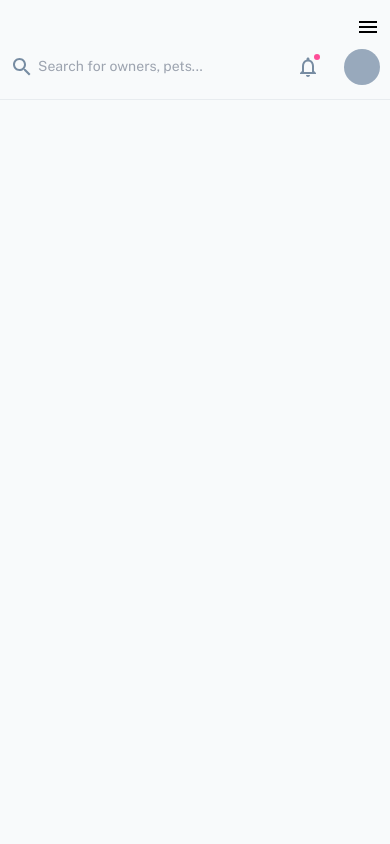
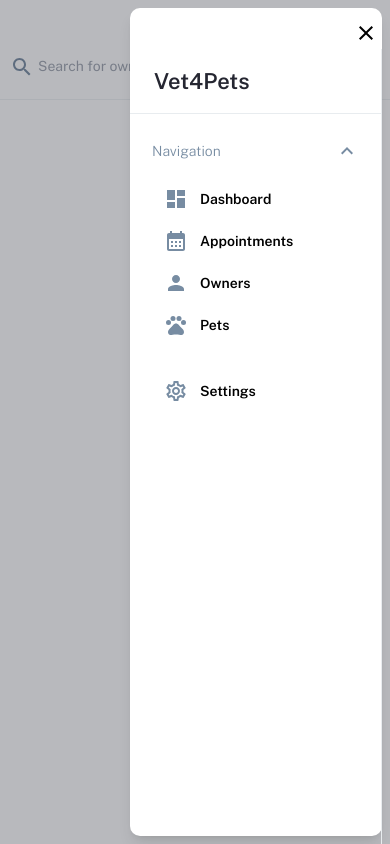
Before and after one commit to everydaycode20/vet4pets, a React (Vite) app in the folder client_/: page / in a window 390 px wide. Both pictures are taken after a click on the button "open menu". Built offline with nearby package versions, Linux system fonts and the light colour scheme.

Commit message:
add mobile sidebar

```diff
--- /dev/null
+++ b/client_/src/components/drawer/drawer.module.scss
@@ -0,0 +1,6 @@
+@import "../../assets/scss/variables";
+
+.content {
+  max-width: $sidebar-width;
+  width: 100%;
+}
--- a/client_/src/components/drawer/drawer.tsx
+++ b/client_/src/components/drawer/drawer.tsx
@@ -9,6 +9,8 @@ import CloseOutlinedIcon from "@mui/icons-material/CloseOutlined";
 import { JoinClasses, focusRing } from "../../utils/utils";
 
 // import { Button } from "./Button";
+
+import styles from "./drawer.module.scss";
 
 const Drawer = (
   props: React.ComponentPropsWithoutRef<typeof DrawerPrimitives.Root>
@@ -58,7 +60,7 @@ const DrawerOverlay = React.forwardRef<
       ref={forwardedRef}
       className={JoinClasses(
         // base
-        "fixed inset-0 z-50 overflow-y-auto",
+        "fixed inset-0 z-50 overflow-y-auto lg:hidden",
         // background color
         "bg-black/30",
         // transition
@@ -87,13 +89,12 @@ const DrawerContent = React.forwardRef<
           ref={forwardedRef}
           className={JoinClasses(
             // base
-            "fixed inset-y-2 mx-auto flex w-[95vw] flex-1 flex-col overflow-y-auto rounded-md border p-4 shadow-lg focus:outline-none max-sm:inset-x-2 sm:inset-y-2 sm:right-2 sm:max-w-lg sm:p-6",
+            "fixed inset-y-2 mx-auto flex flex-1 flex-col overflow-y-auto shadow-lg pt-2 focus:outline-none max-sm:right-2 sm:inset-y-2 sm:right-2",
             // border color
             "border-gray-200 dark:border-gray-900",
             // background color
             "bg-white dark:bg-[#090E1A]",
-            // transition
-            "data-[state=closed]:animate-drawerSlideRightAndFade data-[state=open]:animate-drawerSlideLeftAndFade",
+            styles.content,
             focusRing,
             className
           )}
@@ -111,22 +112,18 @@ const DrawerHeader = React.forwardRef<
   React.ComponentPropsWithoutRef<"div">
 >(({ children, className, ...props }, ref) => {
   return (
-    <div
-      ref={ref}
-      className="flex items-start justify-between gap-x-4 border-b border-gray-200 pb-4 dark:border-gray-900"
-      {...props}
-    >
-      <div className={JoinClasses("mt-1 flex flex-col gap-y-1", className)}>
+    <div ref={ref} className="flex items-start justify-between" {...props}>
+      <div className={JoinClasses("flex flex-col gap-y-1", className)}>
         {children}
       </div>
 
       <DrawerPrimitives.Close asChild>
-        {/* <Button
-          variant="ghost"
-          className="aspect-square p-1 hover:bg-gray-100 hover:dark:bg-gray-400/10"
+        <button
+          className="aspect-square p-1 hover:bg-gray-2 hover:dark:bg-gray-400/10"
+          type="button"
         >
           <CloseOutlinedIcon className="size-6" aria-hidden="true" />
-        </Button> */}
+        </button>
       </DrawerPrimitives.Close>
     </div>
   );
@@ -158,11 +155,7 @@ const DrawerBody = React.forwardRef<
   React.ComponentPropsWithoutRef<"div">
 >(({ className, ...props }, ref) => {
   return (
-    <div
-      ref={ref}
-      className={JoinClasses("flex-1 py-4", className)}
-      {...props}
-    />
+    <div ref={ref} className={JoinClasses("flex-1", className)} {...props} />
   );
 });
 
@@ -190,7 +183,7 @@ const DrawerFooter = ({
   return (
     <div
       className={JoinClasses(
-        "flex flex-col-reverse border-t border-gray-200 pt-4 sm:flex-row sm:justify-end sm:space-x-2 dark:border-gray-900",
+        "flex flex-col-reverse sm:flex-row sm:justify-end sm:space-x-2",
         className
       )}
       {...props}
--- a/client_/src/components/search/search.tsx
+++ b/client_/src/components/search/search.tsx
@@ -29,7 +29,7 @@ export default function Search() {
   const [people1, setPeople1] = useState<any>([]);
 
   function T() {
-    return new Promise((resolve, reject) => {
+    return new Promise((resolve, _) => {
       setTimeout(() => {
         const p = people.filter((person) =>
           person.name
--- /dev/null
+++ b/client_/src/components/sidebar/mobile-sidebar.module.scss
@@ -0,0 +1,3 @@
+.drawer-content-container {
+  border-radius: 10px;
+}
--- a/client_/src/components/sidebar/mobile-sidebar.tsx
+++ b/client_/src/components/sidebar/mobile-sidebar.tsx
@@ -1,4 +1,4 @@
-import React from "react";
+// import React from "react";
 
 import { atom, useAtom } from "jotai";
 
@@ -10,6 +10,11 @@ import {
   DrawerHeader,
   DrawerTitle,
 } from "../../components/drawer/drawer";
+import { SidebarContent } from "./sidebar";
+
+import JoinClasses from "../../utils/join-classes";
+
+import styles from "./mobile-sidebar.module.scss";
 
 type StateType = [boolean, () => void, () => void, () => void] & {
   state: boolean;
@@ -20,7 +25,7 @@ type StateType = [boolean, () => void, () => void, () => void] & {
 
 export const mobileSidebarState = atom(false);
 
-const useToggleState = (initial = false) => {
+const useToggleState = () => {
   const [state, setState] = useAtom(mobileSidebarState);
 
   const close = () => {
@@ -43,56 +48,12 @@ const useToggleState = (initial = false) => {
   return hookData;
 };
 
-interface Book {
-  title: string;
-  author: string;
-  year: number;
-  genre: string;
-  summary: string;
-}
-
 export default function MobileSidebar() {
   const [editOpen, showEdit, closeEdit] = useToggleState();
-  const [bookToEdit, setBookToEdit] = React.useState<Book | null>(null);
-
-  const editBook = (book: Book) => {
-    setBookToEdit(book);
-    showEdit();
-  };
-
-  const onSave = () => {
-    // update
-    closeEdit();
-  };
 
   return (
     <>
-      {/* <Table className="overflow-scroll">
-        <TableHead>
-          <TableRow>
-            <TableHeaderCell>Title</TableHeaderCell>
-            <TableHeaderCell>Author</TableHeaderCell>
-            <TableHeaderCell>Year</TableHeaderCell>
-            <TableHeaderCell className="text-right">Actions</TableHeaderCell>
-          </TableRow>
-        </TableHead>
-        <TableBody>
-          {books.map((book, index) => (
-            <TableRow key={index}>
-              <TableCell>{book.title}</TableCell>
-              <TableCell className="whitespace-nowrap">{book.author}</TableCell>
-              <TableCell>{book.year}</TableCell>
-              <TableCell className="text-right">
-                <Button variant="secondary" onClick={() => editBook(book)}>
-                  Edit
-                </Button>
-              </TableCell>
-            </TableRow>
-          ))}
-        </TableBody>
-      </Table> */}
-
-      <div className="flex justify-center">
+      <div className="flex justify-center lg:hidden">
         <Drawer
           open={editOpen}
           onOpenChange={(modalOpened) => {
@@ -101,15 +62,20 @@ export default function MobileSidebar() {
             }
           }}
         >
-          <DrawerContent className="sm:max-w-lg">
+          <DrawerContent
+            className={JoinClasses(
+              "",
+              styles["drawer-content-container"]
+            )}
+          >
             <DrawerHeader>
-              <DrawerTitle>{bookToEdit?.title}</DrawerTitle>
-              <DrawerDescription className="mt-1 text-sm">
-                {bookToEdit?.author} - {bookToEdit?.year}
-              </DrawerDescription>
+              <DrawerTitle className="justify-end"></DrawerTitle>
+
+              <DrawerDescription className="mt-1 text-sm"></DrawerDescription>
             </DrawerHeader>
+
             <DrawerBody>
-              <p>{bookToEdit?.summary}</p>
+              <SidebarContent />
             </DrawerBody>
           </DrawerContent>
         </Drawer>
--- a/client_/src/components/sidebar/sidebar.tsx
+++ b/client_/src/components/sidebar/sidebar.tsx
@@ -1,4 +1,4 @@
-import { Link, NavLink } from "react-router-dom";
+import { NavLink } from "react-router-dom";
 
 import DashboardIcon from "@mui/icons-material/Dashboard";
 import CalendarMonthIcon from "@mui/icons-material/CalendarMonth";
@@ -47,6 +47,14 @@ export default function Sidebar() {
       <MobileSidebar />
 
       <div className="hidden lg:block">
+        <SidebarContent />
+      </div>
+    </>
+  );
+}
+
+export function SidebarContent() {
+  return (
     <nav
       className={JoinClasses("fixed h-full", styles["sidebar"])}
       aria-label="left side navigation"
@@ -56,9 +64,7 @@ export default function Sidebar() {
           <span className="font-semibold text-black">Vet4Pets</span>
         </div>
 
-            <div
-              className={JoinClasses("navigation-container", styles.navigation)}
-            >
+        <div className={JoinClasses("navigation-container", styles.navigation)}>
           <Accordion type="single" defaultValue="item-1" collapsible>
             <AccordionItem value="item-1">
               <AccordionTrigger
@@ -93,7 +99,7 @@ export default function Sidebar() {
           </Accordion>
         </div>
 
-            <div className={JoinClasses("mt-auto", styles.settings)}>
+        <div className={JoinClasses("lg:mt-auto", styles.settings)}>
           <NavLink to="settings">
             {({ isActive }) => (
               <div className="flex items-center">
@@ -108,7 +114,5 @@ export default function Sidebar() {
         </div>
       </aside>
     </nav>
-      </div>
-    </>
   );
 }
--- a/client_/src/components/top-bar/top-bar.tsx
+++ b/client_/src/components/top-bar/top-bar.tsx
@@ -14,8 +14,13 @@ import Notifications from "../notifications/notifications";
 import styles from "./top-bar.module.scss";
 import Search from "../search/search";
 
+import { mobileSidebarState } from "../sidebar/mobile-sidebar";
+import { useAtom } from "jotai";
+
 export default function TopBar() {
   const matches: any = useMatches();
+
+  const [_, setState] = useAtom(mobileSidebarState);
 
   return (
     <header
@@ -29,7 +34,11 @@ export default function TopBar() {
           {matches[matches.length - 1].handle?.title}
         </h1>
 
-        <button className="block lg:hidden" type="button">
+        <button
+          className="block lg:hidden"
+          type="button"
+          onClick={() => setState(true)}
+        >
           <span className="sr-only">open menu</span>
 
           <MenuOutlinedIcon />
--- a/client_/src/utils/join-classes.ts
+++ b/client_/src/utils/join-classes.ts
@@ -1,7 +1,7 @@
 export default function JoinClasses(mainClass: string, ...rest: any) {
   const obj = rest;
 
-  for (const [key, value] of Object.entries(obj)) {
+  for (const [_, value] of Object.entries(obj)) {
     if (value) {
       mainClass += " " + value;
     }
--- a/client_/tailwind.config.js
+++ b/client_/tailwind.config.js
@@ -35,6 +35,7 @@ export default {
       "light-gray-4": "#778CA2",
       black: "#252631",
       "light-black": "#25263126",
+      white: "#fff",
     },
     borderRadius: {
       5: "5px",
```
Lines whose indentation alone changed are shown as unchanged.
